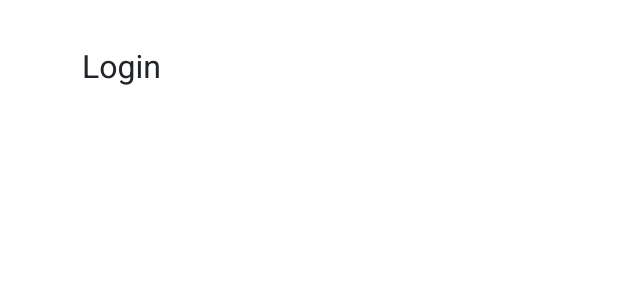
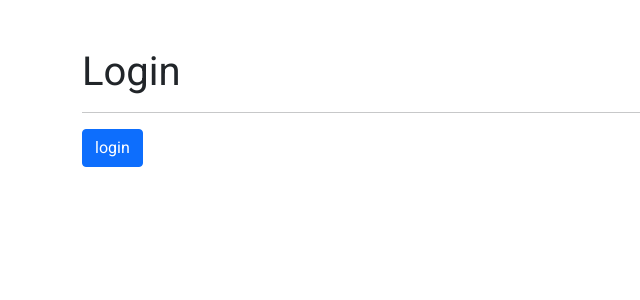
Before and after one commit to jhn-cde/2022-I, a React (Create React App) app in the folder series_app/: page /login in a window 1280 px wide. Shown: the top 300 px of the page, without its empty margins (0-640 px from the left). Built offline with nearby package versions, Linux system fonts and the light colour scheme.

Commit message:
login screen

```diff
--- a/series_app/src/components/Navbar.js
+++ b/series_app/src/components/Navbar.js
@@ -25,6 +25,19 @@
           </NavLink>
         </div>
       </div>
+      <div className="navbar-collapse collapse order-3 dual-collapse2 d-flex justify-content-end">
+        <ul className="navbar-nav ml-auto">
+          <span className='nav-item nav-link text-info'>
+            Johan
+          </span>
+          <NavLink
+            className="btn nav-link"
+            to="/login"
+          >
+            Logout
+          </NavLink>
+        </ul>
+      </div>
     </nav>
   )
 }
--- a/series_app/src/pages/LoginScreen.js
+++ b/series_app/src/pages/LoginScreen.js
@@ -1,7 +1,21 @@
+import { useNavigate } from "react-router-dom"
+
 export const LoginScreen = () => {
+  const navigate = useNavigate()
+
+  const handleLogin = () => {
+    navigate('/', {replace: true})
+  }
   return (
-    <div  className="container mt-5">
-      <h2>Login</h2>
+    <div className="container mt-5">
+      <h1>Login</h1>
+      <hr/>
+      <button
+        className="btn btn-primary"
+        onClick={handleLogin}
+      >
+        login
+      </button>
     </div>
   )
 }
```
